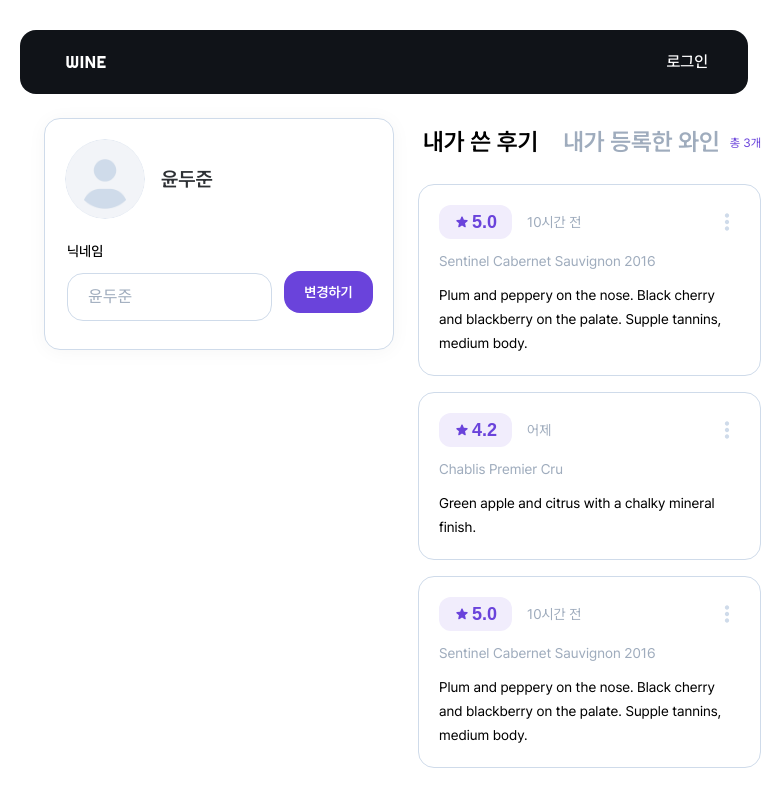
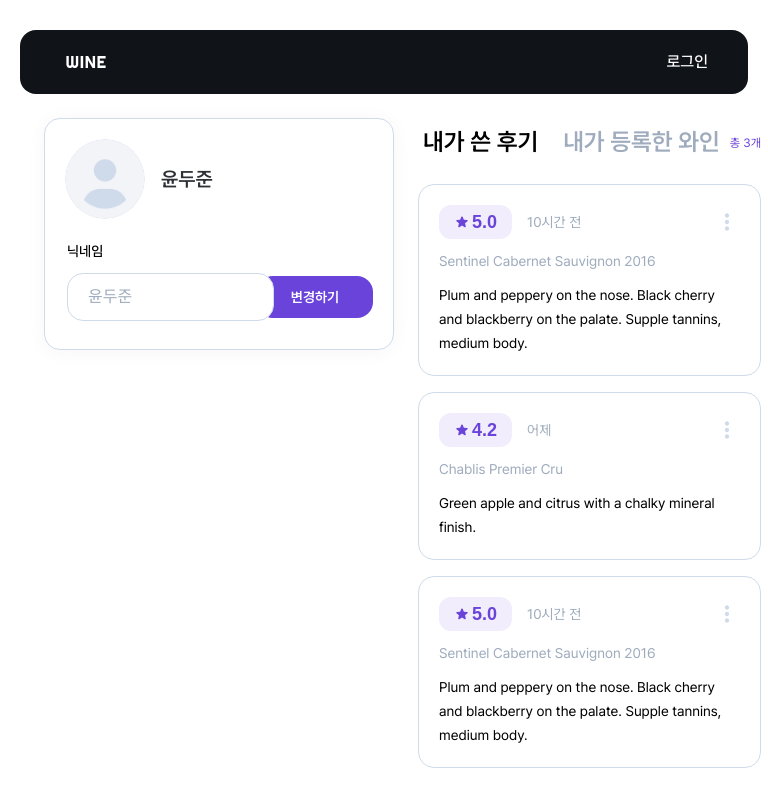
Before and after one commit to SP-FE-part3-team1/wine, a Next.js app: page /myprofile in a window 768 px wide. Built offline with nearby package versions, Linux system fonts and the light colour scheme.

Commit message:
FIX: MyProfileCard 반응형 Input 수정

```diff
--- a/src/app/myprofile/_components/MyProfileCard.module.css
+++ b/src/app/myprofile/_components/MyProfileCard.module.css
@@ -43,26 +43,42 @@
 }
 
 /* 태블릿: 37.6rem ~ 76.8rem */
-@media (min-width: 37.6rem) and (max-width: 76.8rem) {
+@media (min-width: 376px) and (max-width: 768px) {
   .fieldRow {
     flex-direction: row;
-    align-items: center;
-    gap: 1.2rem;
+    align-items: center; /* 버튼과 세로 중앙 정렬 */
+    gap: 1rem;
     width: 100%;
     flex-wrap: nowrap; /* 줄바꿈 방지 */
   }
+
+  /* 입력 래퍼는 가로로 쭉 성장 */
+  .inputCol {
+    flex: 1 1 auto; /* 핵심: 공간을 먹고 자라게 */
+    min-width: 0; /* 핵심: 플렉스 컨테이너에서 오버플로 방지 */
+  }
+
+  /* CustomInput 내부 input이 100% 차도록 (CSS Modules에서 :global 사용) */
+  .inputCol :global(input) {
+    width: 100%;
+    box-sizing: border-box;
+  }
+
   .actions {
     margin-left: auto; /* 버튼을 오른쪽 끝으로 밀기 */
     justify-content: flex-end;
-    flex: 0 0 auto;
+    flex: 0 0 auto; /* 버튼 영역은 줄어들지 않게 */
+    margin-top: 1rem;
   }
+
   .actions button {
     width: 11.6rem;
     height: 4.8rem;
+    flex: 0 0 11.6rem; /* 버튼 고정 너비(축소 방지) */
   }
 }
 /* 브라우저: 76.9rem ~ */
-@media (min-width: 76.9rem) {
+@media (min-width: 769px) {
   .myprofilecard {
     width: 28rem;
     height: 53rem;
--- a/src/app/myprofile/_components/MyProfileCard.tsx
+++ b/src/app/myprofile/_components/MyProfileCard.tsx
@@ -44,6 +44,7 @@ function MyProfileCard({ user }: Props) {
           닉네임
         </label>
         <div className={styles.fieldRow}>
+          <div className={styles.inputCol}>
             <CustomInput
               id="nickname"
               name="nickname"
@@ -55,6 +56,7 @@ function MyProfileCard({ user }: Props) {
               value={name}
               handleChange={handleChange}
             />
+          </div>
 
           <div className={styles.actions}>
             <Button
```
Lines whose indentation alone changed are shown as unchanged.
